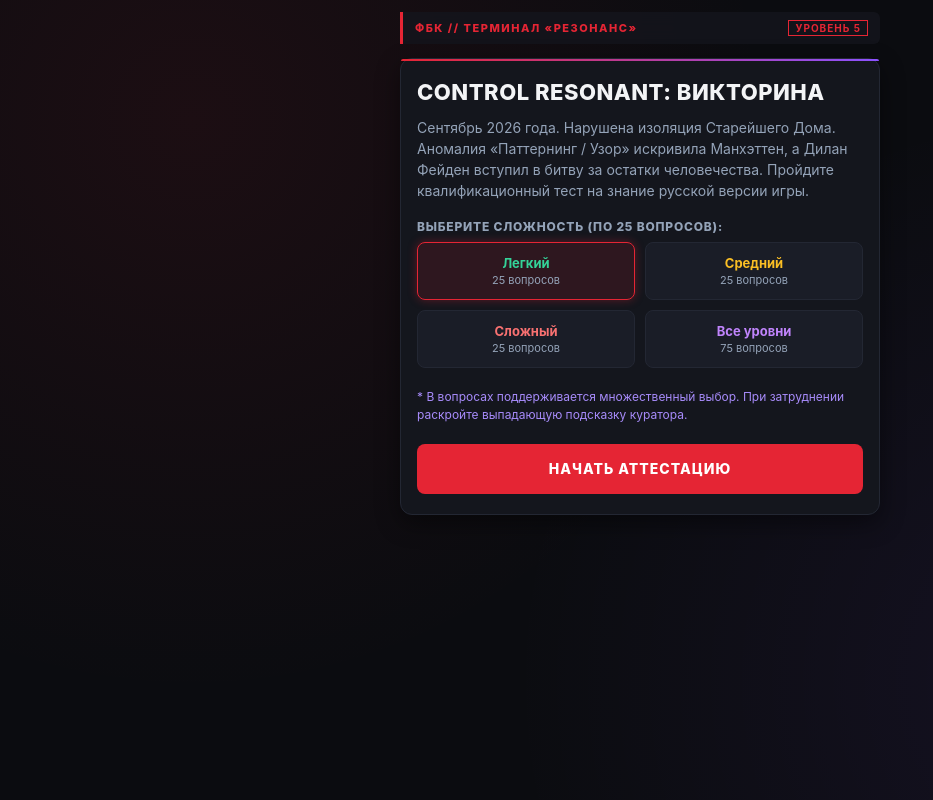
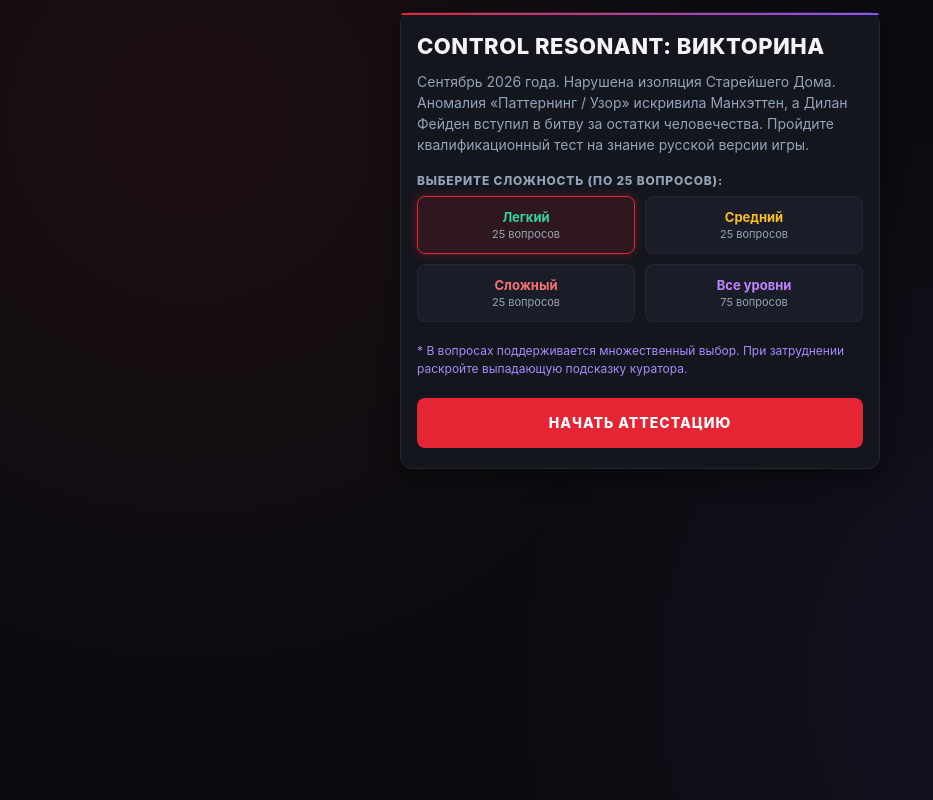
Before and after one commit to TuxLaw/cr, a plain HTML site: page index.html in a window 1280 px wide. Shown: the whole page, without its empty margins (0-933 px from the left). Drawn offline with Linux system fonts and the light colour scheme.

Commit message:
Remove fbc-topbar and related elements from index.html
Removed the top bar and associated brand and badge elements from the header.

```diff
--- a/index.html
+++ b/index.html
@@ -48,36 +48,6 @@
       width: 100%;
       max-width: 480px;
       margin: 0 auto;
-    }
-
-    .fbc-topbar {
-      border-left: 3px solid var(--accent-red);
-      background: rgba(20, 22, 29, 0.85);
-      backdrop-filter: blur(10px);
-      padding: 8px 12px;
-      margin-bottom: 14px;
-      display: flex;
-      justify-content: space-between;
-      align-items: center;
-      border-radius: 0 6px 6px 0;
-    }
-
-    .fbc-brand {
-      font-size: 11px;
-      font-weight: 800;
-      letter-spacing: 1.5px;
-      text-transform: uppercase;
-      color: var(--accent-red);
-    }
-
-    .fbc-badge {
-      border: 1px solid var(--accent-red);
-      color: var(--accent-red);
-      padding: 1px 6px;
-      font-size: 10px;
-      letter-spacing: 1px;
-      font-weight: 700;
-      text-transform: uppercase;
     }
 
     .screen {
@@ -447,11 +417,6 @@
 <body>
 
   <div class="app-wrapper">
-    <header class="fbc-topbar">
-      <div class="fbc-brand">ФБК // ТЕРМИНАЛ «РЕЗОНАНС»</div>
-      <div class="fbc-badge">УРОВЕНЬ 5</div>
-    </header>
-
     <!-- СТАРТОВЫЙ ЭКРАН -->
     <div id="start-screen" class="screen active">
       <div class="card">
```
